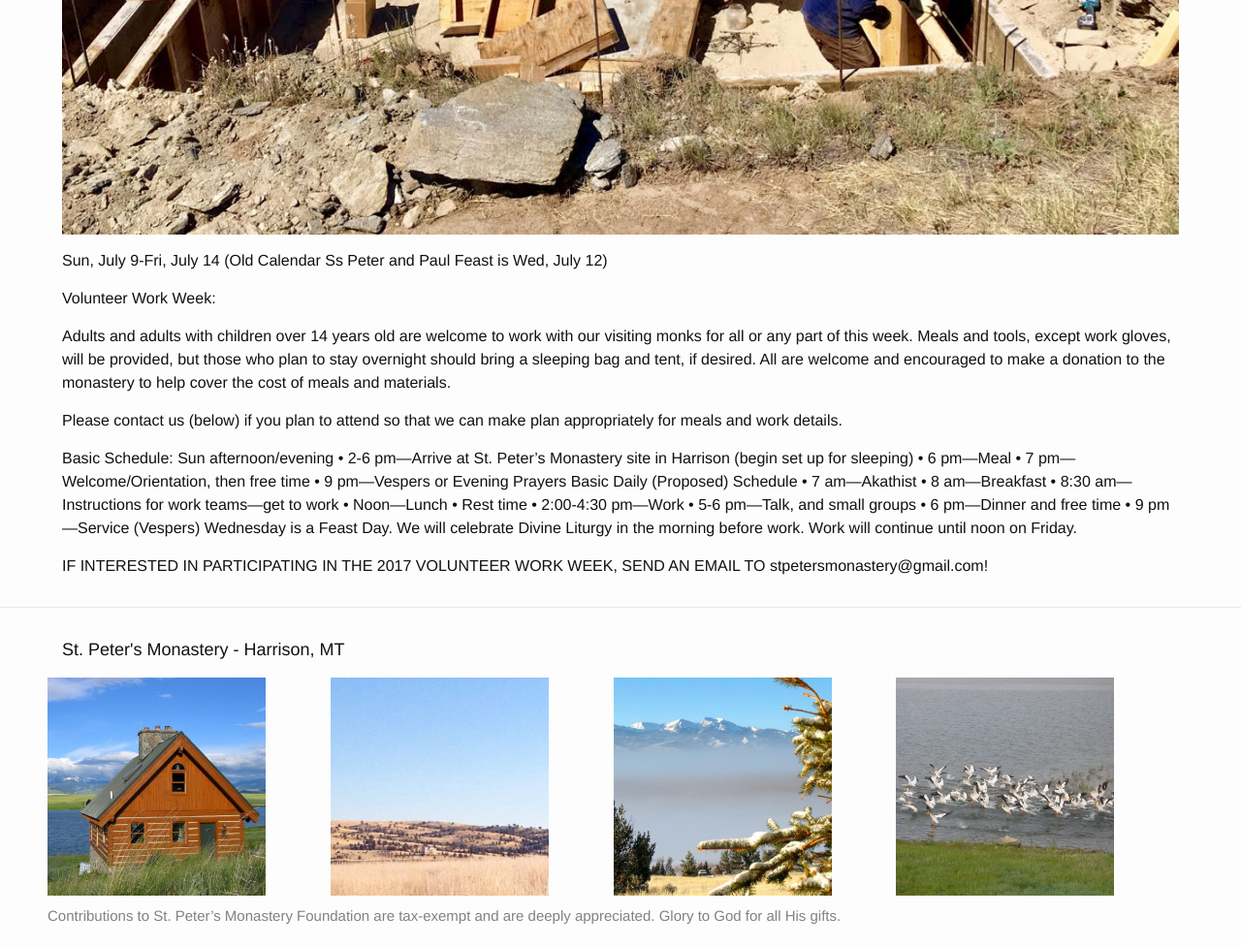
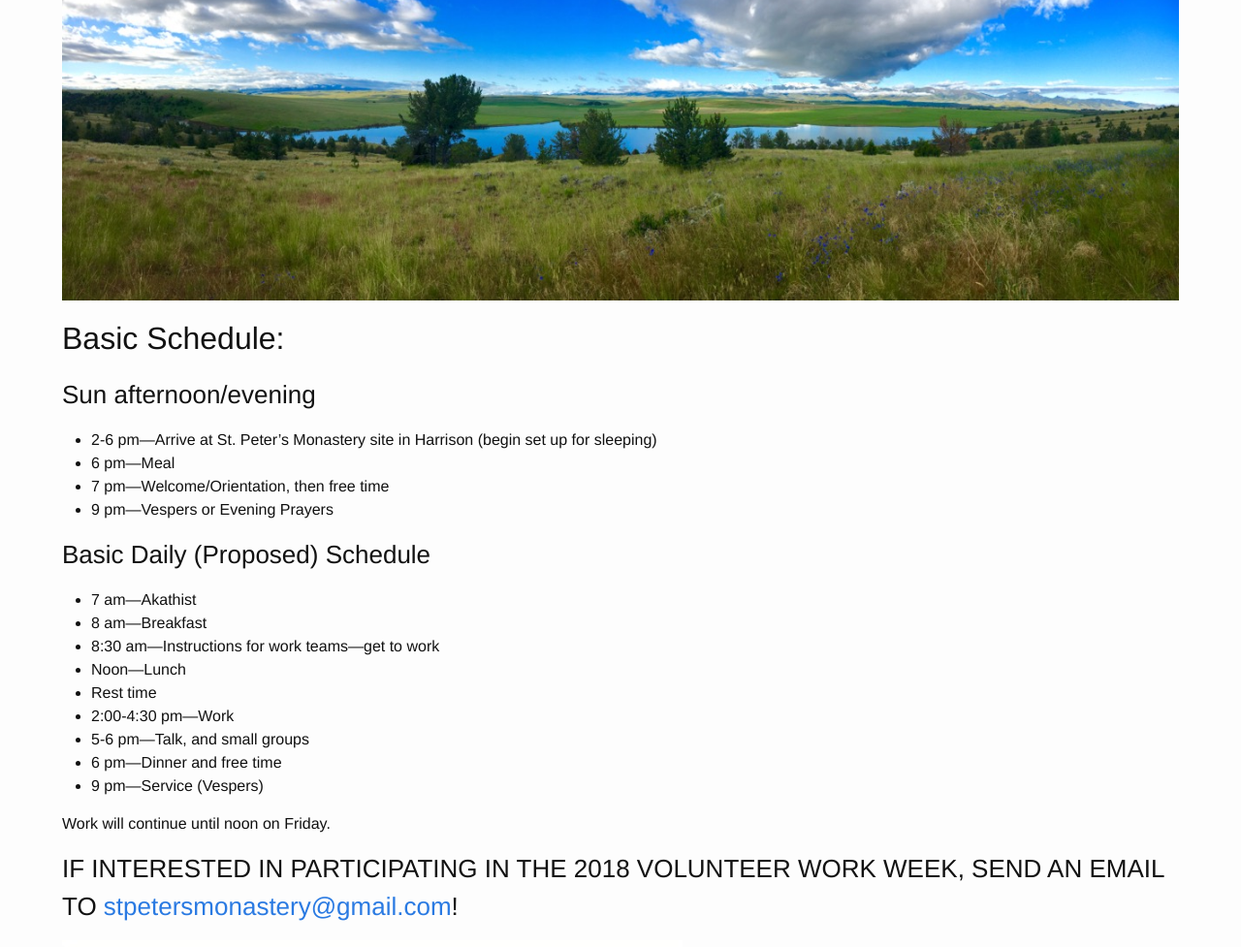
Before and after one commit to stpetersmonastery/stpetersmonastery.github.io, a Jekyll site: the page built from _posts/2016-12-29-Volunteer-Work-Week-2017.markdown, in a window 1280 px wide and 1400 px high, scrolled down 828 px, cut to the strip 0-977 px from the top of the window. Shown: the whole strip at 97% size. Built offline with Jekyll 4.4.1, drawn with Linux system fonts in a browser that asks for light colours; some of the changed text lies outside the part shown.

Commit message:
2018 Updates

```diff
--- a/_posts/2016-12-29-Volunteer-Work-Week-2017.markdown
+++ b/_posts/2016-12-29-Volunteer-Work-Week-2017.markdown
@@ -1,36 +1,44 @@
 ---
 layout: post
-title:  "Volunteer Work Week 2017"
+title:  "Volunteer Work Week 2018"
 date:   2016-12-29 11:56
 categories: jekyll update
 ---
 
-![Monks at work]({{ site.url }}/assets/monks_at_work.jpg)
+![Monks at work]({{ site.url }}/assets/slip-forming.jpg)
 
-Sun, July 9-Fri, July 14 (Old Calendar Ss Peter and Paul Feast is Wed, July 12)
+#### Sun, July 7-Fri, July 13
 
- Volunteer Work Week:
+## Volunteer Work Week:
 
 Adults and adults with children over 14 years old are welcome to work with our visiting monks for all or any part of this week.  Meals and tools, except work gloves, will be provided, but those who plan to stay overnight should bring a sleeping bag and tent, if desired.  All are welcome and encouraged to make a donation to the monastery to help cover the cost of meals and materials.
 
-Please contact us (below) if you plan to attend so that we can make plan appropriately for meals and work details.
+> Please contact us (below) if you plan to attend so that we can make plan appropriately for meals and work details.
 
-Basic Schedule:
-Sun afternoon/evening
-•	2-6 pm—Arrive at St. Peter’s Monastery site in Harrison (begin set up for sleeping)
-•	6 pm—Meal
-•	7 pm—Welcome/Orientation, then free time
-•	9 pm—Vespers or Evening Prayers
-Basic Daily (Proposed) Schedule
-•	7 am—Akathist
-•	8 am—Breakfast
-•	8:30 am—Instructions for work teams—get to work
-•	Noon—Lunch
-•	Rest time
-•	2:00-4:30 pm—Work
-•	5-6 pm—Talk, and small groups
-•	6 pm—Dinner and free time
-•	9 pm—Service (Vespers)
-Wednesday is a Feast Day. We will celebrate Divine Liturgy in the morning before work.  Work will continue until noon on Friday.
+![June Morning]({{ site.url }}/assets/june-morning.jpg)
 
-IF INTERESTED IN PARTICIPATING IN THE 2017 VOLUNTEER WORK WEEK, SEND AN EMAIL TO stpetersmonastery@gmail.com!
+
+## Basic Schedule:
+### Sun afternoon/evening
+-	2-6 pm—Arrive at St. Peter’s Monastery site in Harrison (begin set up for sleeping)
+-	6 pm—Meal
+-	7 pm—Welcome/Orientation, then free time
+-	9 pm—Vespers or Evening Prayers
+
+### Basic Daily (Proposed) Schedule
+
+-	7 am—Akathist
+-	8 am—Breakfast
+-	8:30 am—Instructions for work teams—get to work
+-	Noon—Lunch
+-	Rest time
+-	2:00-4:30 pm—Work
+-	5-6 pm—Talk, and small groups
+-	6 pm—Dinner and free time
+-	9 pm—Service (Vespers)
+
+Work will continue until noon on Friday.
+
+### IF INTERESTED IN PARTICIPATING IN THE 2018 VOLUNTEER WORK WEEK, SEND AN EMAIL TO [stpetersmonastery@gmail.com](mailto:stpetersmonastery@gmail.com)!
+
+![Workers]({{ site.url }}/assets/workers-from-the-holy-virgin.jpg)
```
Also changed, not shown: _posts/2016-07-14-july-2016-update.markdown (deleted, +0 -30 lines), _posts/2016-10-10-October-2016-Update.markdown (deleted, +0 -24 lines), _posts/2016-12-17-summer-youth-camp.markdown (+10 -5 lines), _posts/2017-11-25-annual-report-2017.markdown (added, +38 -0 lines), assets/big-sky-softball.jpg (added), assets/grilled-watermellon.jpg (added), assets/hands-to-work.jpg (added), assets/hearts-to-prayer.jpg (added), assets/june-morning.jpg (added), assets/three-graces.jpg (added), assets/workers-from-the-holy-virgin.jpg (added), 3 other files.
